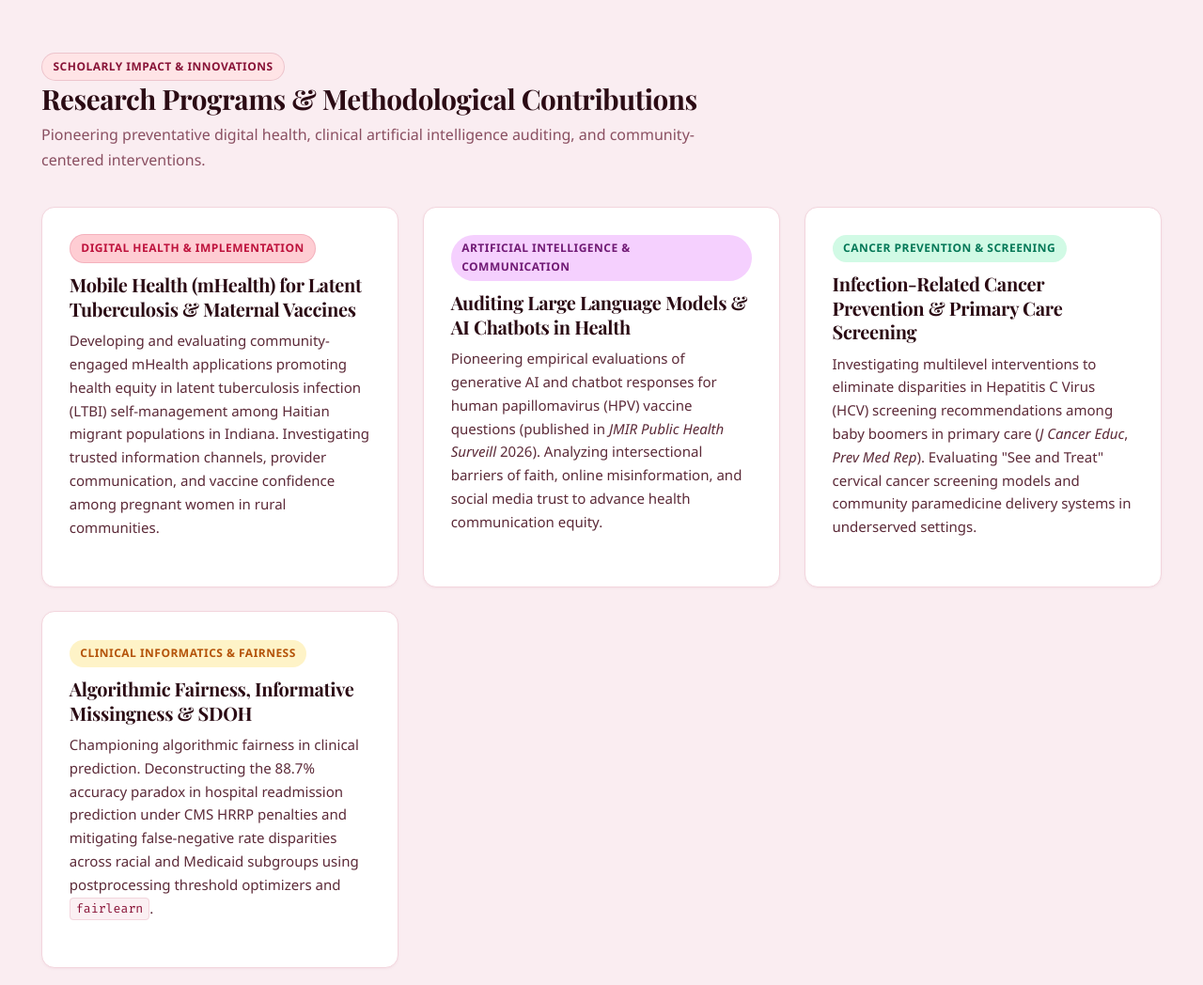
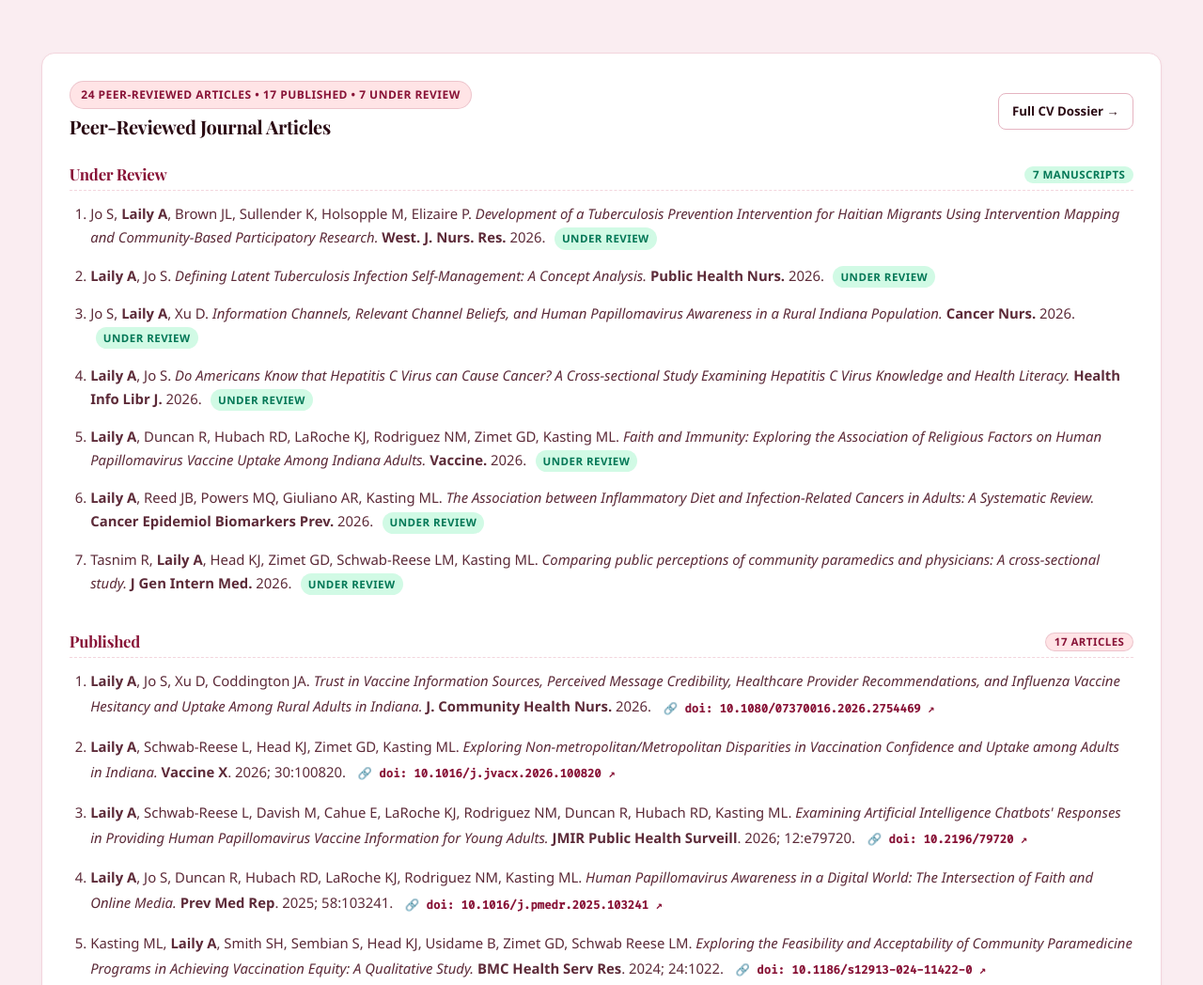
Before and after one commit to alfulaily/alfulaily.github.io, a plain HTML site: page index.html in a window 1280 px wide. Shown: the part 700-1748 px from the top of the page at 94% size. Drawn offline with nearby package versions, Linux system fonts and the light colour scheme; a web font is replaced by a local one.

Commit message:
Remove Research Programs cards and bullet Technical Competencies

```diff
--- a/assets/js/main.js
+++ b/assets/js/main.js
@@ -52,7 +52,7 @@
               </button>
               <ul class="dropdown-menu">
                 <li><a href="${p}index.html" class="dropdown-item">🏠 Academic Profile &amp; Bio</a></li>
-                <li><a href="${p}index.html#research-highlights" class="dropdown-item">🔬 Research Highlights &amp; Innovations</a></li>
+                <li><a href="${p}index.html#peer-reviewed" class="dropdown-item">📚 Peer-Reviewed Journal Articles</a></li>
                 <li class="dropdown-divider"></li>
                 <li class="dropdown-submenu">
                   <button type="button" class="dropdown-sub-trigger" data-submenu-toggle aria-expanded="false">
--- a/index.html
+++ b/index.html
@@ -61,60 +61,9 @@
       </div>
     </section>
 
-    <!-- Research Highlights & Scholarly Impact -->
+    <!-- Peer-Reviewed Publications -->
     <section class="section" id="research-highlights" style="background: var(--bg-subtle);">
       <div class="container">
-        <div class="section-header">
-          <div>
-            <span class="badge badge-primary">Scholarly Impact &amp; Innovations</span>
-            <h2 class="section-title">Research Programs &amp; Methodological Contributions</h2>
-            <p class="section-desc">Pioneering preventative digital health, clinical artificial intelligence auditing, and community-centered interventions.</p>
-          </div>
-        </div>
-
-        <div class="grid-2" style="margin-bottom: 2.2rem;">
-          <div class="card">
-            <div>
-              <span class="badge badge-rose" style="margin-bottom: 0.65rem;">Digital Health &amp; Implementation</span>
-              <h3 class="card-title">Mobile Health (mHealth) for Latent Tuberculosis &amp; Maternal Vaccines</h3>
-              <p class="card-text">
-                Developing and evaluating community-engaged mHealth applications promoting health equity in latent tuberculosis infection (LTBI) self-management among Haitian migrant populations in Indiana. Investigating trusted information channels, provider communication, and vaccine confidence among pregnant women in rural communities.
-              </p>
-            </div>
-          </div>
-
-          <div class="card">
-            <div>
-              <span class="badge badge-purple" style="margin-bottom: 0.65rem;">Artificial Intelligence &amp; Communication</span>
-              <h3 class="card-title">Auditing Large Language Models &amp; AI Chatbots in Health</h3>
-              <p class="card-text">
-                Pioneering empirical evaluations of generative AI and chatbot responses for human papillomavirus (HPV) vaccine questions (published in <em>JMIR Public Health Surveill</em> 2026). Analyzing intersectional barriers of faith, online misinformation, and social media trust to advance health communication equity.
-              </p>
-            </div>
-          </div>
-
-          <div class="card">
-            <div>
-              <span class="badge badge-active" style="margin-bottom: 0.65rem;">Cancer Prevention &amp; Screening</span>
-              <h3 class="card-title">Infection-Related Cancer Prevention &amp; Primary Care Screening</h3>
-              <p class="card-text">
-                Investigating multilevel interventions to eliminate disparities in Hepatitis C Virus (HCV) screening recommendations among baby boomers in primary care (<em>J Cancer Educ</em>, <em>Prev Med Rep</em>). Evaluating "See and Treat" cervical cancer screening models and community paramedicine delivery systems in underserved settings.
-              </p>
-            </div>
-          </div>
-
-          <div class="card">
-            <div>
-              <span class="badge badge-gold" style="margin-bottom: 0.65rem;">Clinical Informatics &amp; Fairness</span>
-              <h3 class="card-title">Algorithmic Fairness, Informative Missingness &amp; SDOH</h3>
-              <p class="card-text">
-                Championing algorithmic fairness in clinical prediction. Deconstructing the 88.7% accuracy paradox in hospital readmission prediction under CMS HRRP penalties and mitigating false-negative rate disparities across racial and Medicaid subgroups using postprocessing threshold optimizers and <code>fairlearn</code>.
-              </p>
-            </div>
-          </div>
-        </div>
-
-                <!-- Peer-Reviewed Publications -->
         <div class="card" id="peer-reviewed">
           <div style="display: flex; justify-content: space-between; align-items: center; flex-wrap: wrap; margin-bottom: 1.25rem;">
             <div>
@@ -689,9 +638,15 @@
             </div>
             <div class="card" style="justify-content: flex-start;">
               <p style="font-size: 0.92rem; margin-bottom: 0.55rem;"><strong>Technical Competencies:</strong></p>
-              <p style="font-size: 0.92rem; margin-bottom: 0;">
-                <strong>Data Science &amp; Informatics:</strong> Python, R, SAS, SPSS, ArcGIS, Epidata.
-              </p>
+              <p style="font-size: 0.92rem; margin-bottom: 0.45rem;"><strong>Data Science &amp; Informatics:</strong></p>
+              <ul class="cv-bullets" style="margin-top: 0; font-size: 0.88rem; color: var(--text-secondary);">
+                <li>Python</li>
+                <li>R</li>
+                <li>SAS</li>
+                <li>SPSS</li>
+                <li>ArcGIS</li>
+                <li>Epidata</li>
+              </ul>
             </div>
           </div>
 
@@ -1208,8 +1163,7 @@
           <div class="footer-title">Site Navigation</div>
           <ul class="footer-links">
             <li><a href="./index.html">Home &amp; Interactive CV</a></li>
-            <li><a href="#research-highlights">Research Highlights</a></li>
-            <li><a href="#peer-reviewed">Selected Publications</a></li>
+            <li><a href="#peer-reviewed">Peer-Reviewed Journal Articles</a></li>
             <li><a href="#cv-section">Curriculum Vitae</a></li>
             <li><a href="./0-health-informatics/index.html">Courses (TBD)</a></li>
             <li><a href="./blog/index.html">Blog &amp; Perspectives</a></li>
```
